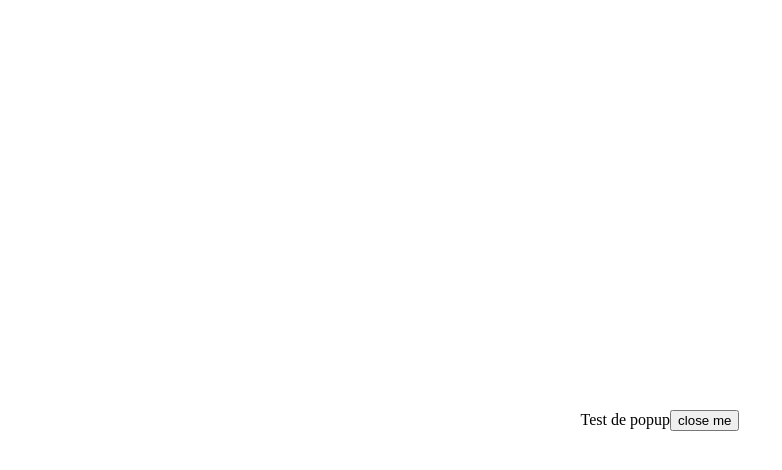
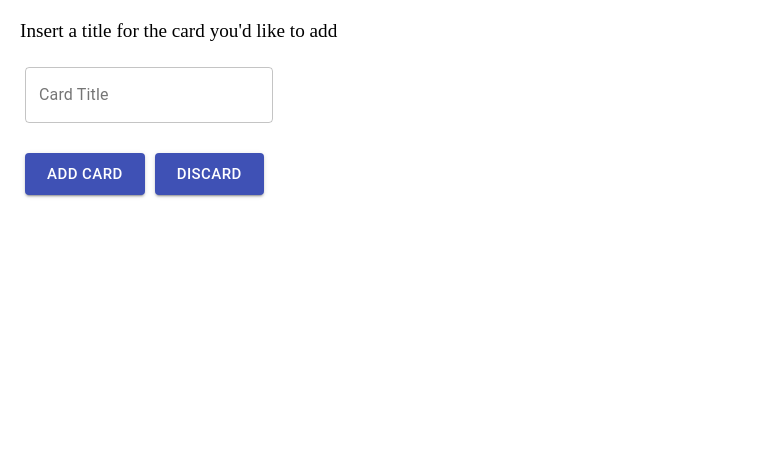
Before and after one commit to IsTheUsernameReallyTaken/urban-octo-licenta, a React (Create React App) app: page / in a window 1280 px wide. Both pictures are taken after a click on the button "Show puppy up". Shown: the top 470 px of the page, without its empty margins (0-782 px from the left). Built offline with nearby package versions, Linux system fonts and the light colour scheme; no server answers; the database is empty.

Commit message:
Pop-up now kinda looks like login! HOORAY!

```diff
--- a/src/components/PopUp.jsx
+++ b/src/components/PopUp.jsx
@@ -1,5 +1,7 @@
 import React from "react";
 import styled from "styled-components";
+
+import { TextField, Button } from "@material-ui/core";
 
 const WrapperDiv = styled.div`
   position: fixed;
@@ -12,23 +14,76 @@ const WrapperDiv = styled.div`
   background: white;
 
   padding: 20px;
+`;
 
+const TitleDiv = styled.div`
+  margin-bottom: 20px;
+  font-size: 1.2em;
+`;
+
+const TextFieldDiv = styled.div`
+  margin-top: 10px;
+  padding: 5px;
+`;
+
+const ButtonsFlexDiv = styled.div`
   display: flex;
-  justify-content: center;
-  align-items: center;
+  flex-direction: row;
+`;
+
+const SubmitDiv = styled.div`
+  margin-top: 20px;
+  padding: 5px;
 `;
 
 export default function PopUp(props) {
   return props.show ? (
     <WrapperDiv>
-      <div>Test de popup</div>
-      <button
-        onClick={() => {
-          props.showFunction(false);
-        }}
-      >
-        close me
-      </button>
+      <TitleDiv>
+        <div>Insert a title for the card you'd like to add</div>
+      </TitleDiv>
+      <form>
+        <TextFieldDiv>
+          <TextField
+            id="cardTitleField"
+            variant="outlined"
+            label="Card Title"
+          />
+        </TextFieldDiv>
+
+        <ButtonsFlexDiv>
+          <SubmitDiv>
+            <Button
+              variant="contained"
+              color="primary"
+              size="large"
+              onClick={() => {
+                const cardTitle =
+                  document.getElementById("cardTitleField").value;
+
+                console.log(
+                  "HOORAY, adaugam un card cu titlul " + cardTitle + "."
+                );
+              }}
+            >
+              ADD CARD
+            </Button>
+          </SubmitDiv>
+
+          <SubmitDiv>
+            <Button
+              variant="contained"
+              color="primary"
+              size="large"
+              onClick={() => {
+                props.showFunction(false);
+              }}
+            >
+              DISCARD
+            </Button>
+          </SubmitDiv>
+        </ButtonsFlexDiv>
+      </form>
     </WrapperDiv>
   ) : (
     <div />
--- a/src/components/WelcomeCard.jsx
+++ b/src/components/WelcomeCard.jsx
@@ -8,12 +8,22 @@ const Wrapper = styled.section`
   border-radius: 10px;
   border-style: solid;
   border-width: thin;
+
+  position: relative;
 `;
 
 const Title = styled.h1`
   font-size: 1.7em;
   text-align: center;
   color: palevioletred;
+`;
+
+const ButtonDiv = styled.button`
+  position: absolute;
+  bottom: 0;
+  right: 0;
+  margin: 10px;
+  padding: 4px;
 `;
 
 export default function WelcomeCard(props) {
@@ -23,14 +33,13 @@ export default function WelcomeCard(props) {
   return (
     <Wrapper>
       <Title>{welcome}</Title>
-      <button
+      <ButtonDiv
         onClick={() => {
           setButtonShow(true);
-          console.log("Something");
         }}
       >
         Show puppy up
-      </button>
+      </ButtonDiv>
       <PopUp show={buttonShow} showFunction={setButtonShow} />
     </Wrapper>
   );
```
